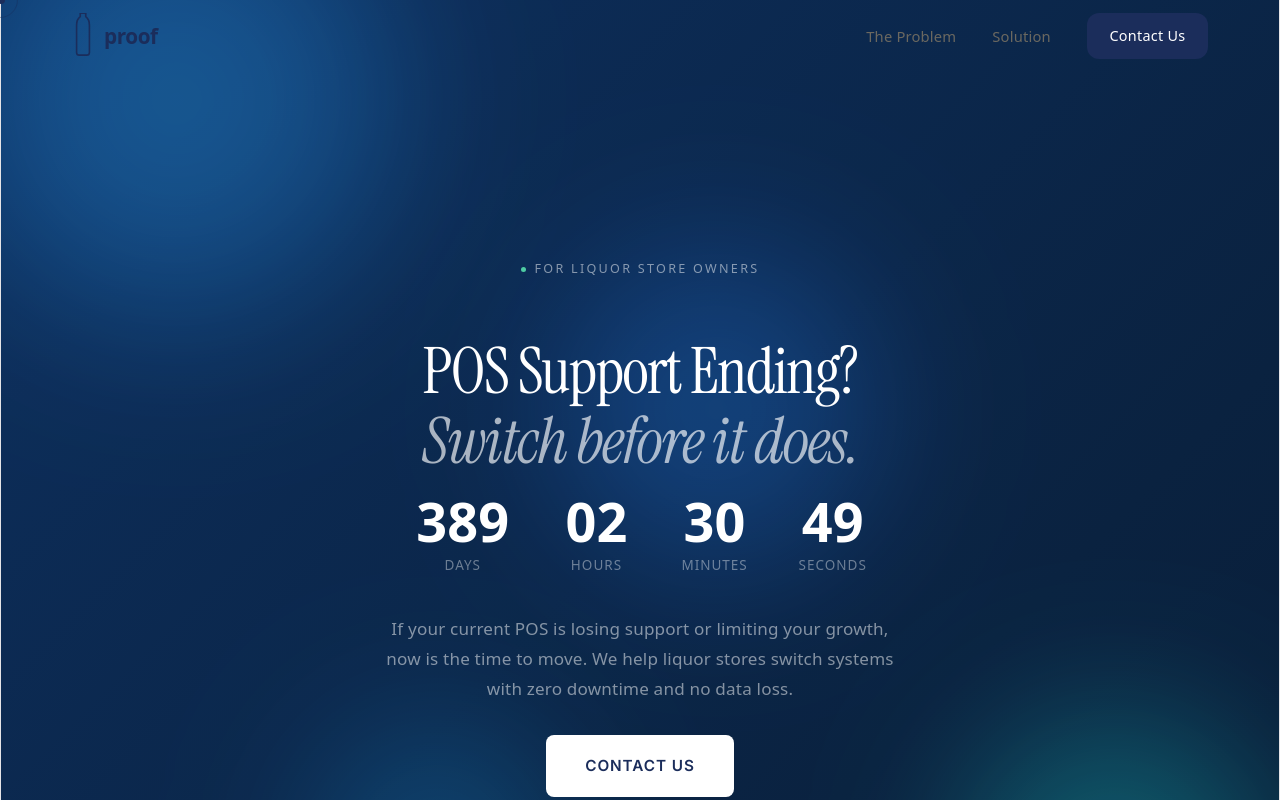
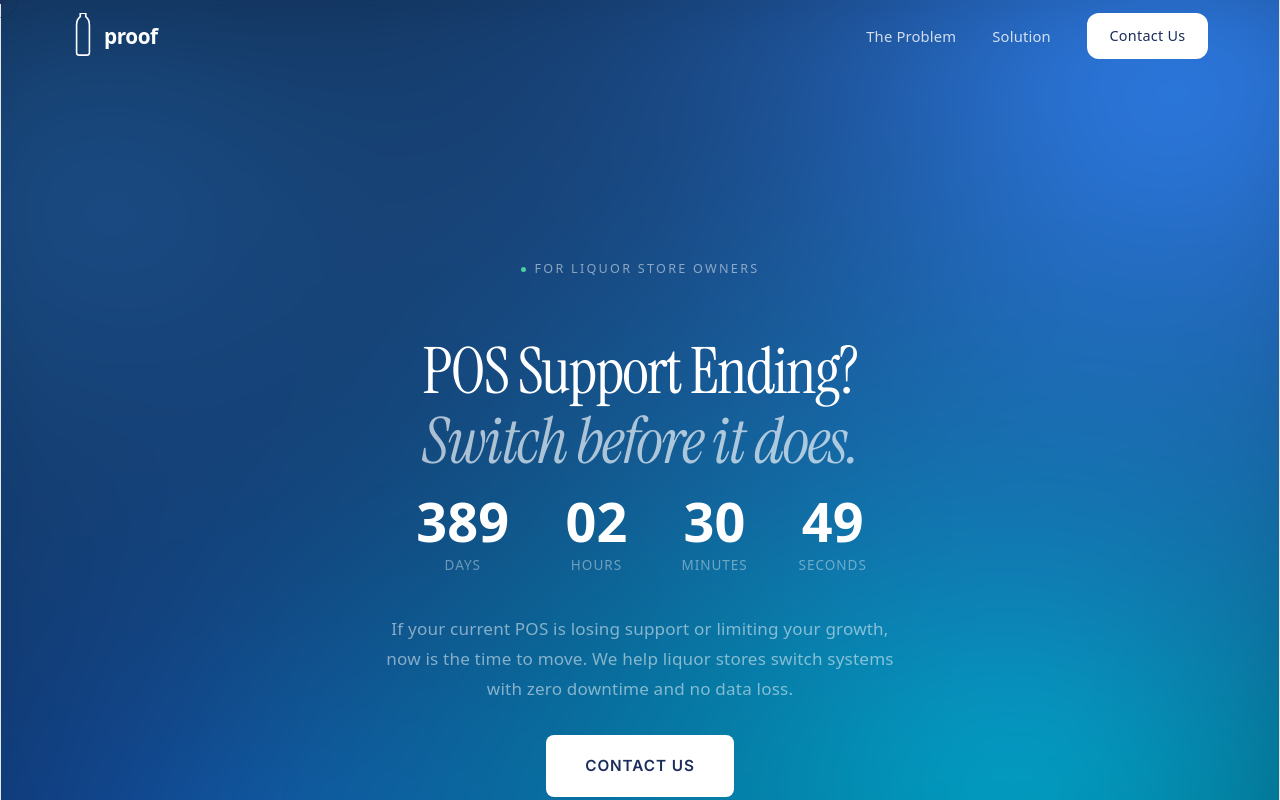
Before and after one commit to Dianna-jupiterpay/getproofPOS, a React (Vite) app in the folder website/: page / in a window 1280 px wide. Shown: the top 800 px of the page. Built offline with nearby package versions, Linux system fonts and the light colour scheme.

Commit message:
changed background

```diff
--- a/website/src/App.jsx
+++ b/website/src/App.jsx
@@ -18,7 +18,6 @@ const BottleSVG = ({ stroke = "#1b2d5b", width = 22 }) => (
     <rect x="17" y="0" width="14" height="2" fill={stroke} rx="1" />
   </svg>
 );
-
 /* ─── REVEAL HOOK ─── */
 function useReveal(threshold = 0.15) {
   const ref = useRef(null);
@@ -44,6 +43,7 @@ function useReveal(threshold = 0.15) {
 /* ─── NAV ─── */
 function Nav() {
   const [stuck, setStuck] = useState(false);
+
   useEffect(() => {
     const handler = () => setStuck(window.scrollY > 60);
     window.addEventListener("scroll", handler);
@@ -53,9 +53,10 @@ function Nav() {
   return (
     <nav className={`nav${stuck ? " nav--stuck" : ""}`}>
       <a href="#" className="nav__logo">
-        <BottleSVG stroke="#1b2d5b" width={22} />
+        <BottleSVG stroke={stuck ? "#1b2d5b" : "#ffffff"} width={22} />
         <span className="nav__logo-text">proof</span>
       </a>
+
       <div className="nav__links">
         <a href="#problem" className="nav__link">The Problem</a>
         <a href="#solution" className="nav__link">Solution</a>
@@ -71,18 +72,26 @@ function Hero({ loaded }) {
     <section className="hero">
 
       {/* Liquid gradient background */}
-      <div style={{ position:"absolute", inset:0, overflow:"hidden" }}>
-        <div style={{
-          position:"absolute", inset:0,
-          background:"linear-gradient(135deg,#061428 0%,#0a2240 25%,#0d3060 50%,#0a2240 75%,#061428 100%)",
-          backgroundSize:"300% 300%",
-          animation:"liquidShift 12s ease infinite",
-        }} />
-        <div style={{ position:"absolute", width:520, height:520, left:-100, top:-150, borderRadius:"50%", background:"radial-gradient(circle,#1a6eb5 0%,#0a3a6e 50%,transparent 70%)", filter:"blur(70px)", opacity:.55, mixBlendMode:"screen", animation:"blob1 14s ease-in-out infinite" }} />
-        <div style={{ position:"absolute", width:440, height:440, right:-80, bottom:-100, borderRadius:"50%", background:"radial-gradient(circle,#0e9a8a 0%,#064f4a 50%,transparent 70%)", filter:"blur(70px)", opacity:.55, mixBlendMode:"screen", animation:"blob2 17s ease-in-out infinite" }} />
-        <div style={{ position:"absolute", width:380, height:380, left:"40%", top:"20%", borderRadius:"50%", background:"radial-gradient(circle,#1451a8 0%,#0a2860 50%,transparent 70%)", filter:"blur(60px)", opacity:.5, mixBlendMode:"screen", animation:"blob3 11s ease-in-out infinite" }} />
-        <div style={{ position:"absolute", width:320, height:320, left:"20%", bottom:-50, borderRadius:"50%", background:"radial-gradient(circle,#0b7bbf 0%,#063a5c 50%,transparent 70%)", filter:"blur(60px)", opacity:.38, mixBlendMode:"screen", animation:"blob2 19s ease-in-out infinite reverse" }} />
-      </div>
+      <div style={{ position: "absolute", inset: 0, overflow: "hidden" }}>
+
+  <div
+    style={{
+      position: "absolute",
+      inset: 0,
+background: `
+  radial-gradient(at 15% 25%, #1b4f8a 0%, transparent 50%),
+  radial-gradient(at 85% 15%, #2f80ed 0%, transparent 50%),
+  radial-gradient(at 75% 75%, #00a8cc 0%, transparent 55%),
+  radial-gradient(at 25% 85%, #1451a8 0%, transparent 55%),
+  radial-gradient(at 50% 50%, #091a33 0%, #050d1a 100%)
+`,
+      filter: "blur(60px)",
+      transform: "scale(1.2)",
+      animation: "meshMove 25s ease-in-out infinite alternate",
+    }}
+  />
+
+</div>
 
       {/* Content */}
       <div className={`hero__content${loaded ? " hero__content--loaded" : ""}`}>
--- a/website/src/style.css
+++ b/website/src/style.css
@@ -202,8 +202,26 @@ em { font-style: italic; }
   align-items: center;
   justify-content: space-between;
   transition: background 0.5s, box-shadow 0.5s;
+
+  background: transparent;
+}
+/* Default (on hero) = light/inverted */
+.nav__logo-text {
+  color: rgba(255, 255, 255, 0.9);
 }
 
+.nav__link {
+  color: rgba(255, 255, 255, 0.7);
+}
+
+.nav__link:hover {
+  color: #ffffff;
+}
+
+.nav__cta {
+  background: rgba(255, 255, 255, 0.9);
+  color: var(--navy);
+}
 .nav--stuck {
   background: rgba(247, 245, 240, 0.92);
   backdrop-filter: blur(16px);
@@ -270,6 +288,23 @@ em { font-style: italic; }
   max-width: 680px;
   margin: 0 auto;
   padding: 8rem 2rem 4rem;
+}
+/* ─── NAV (DEFAULT = HERO / NOT STUCK) ─── */
+.nav:not(.nav--stuck) .nav__logo-text {
+  color: #ffffff;
+}
+
+.nav:not(.nav--stuck) .nav__link {
+  color: rgba(255, 255, 255, 0.8);
+}
+
+.nav:not(.nav--stuck) .nav__link:hover {
+  color: #ffffff;
+}
+
+.nav:not(.nav--stuck) .nav__cta {
+  background: #ffffff;
+  color: var(--navy);
 }
 
 .hero__eyebrow {
```
Also changed, not shown: website/src/App.css (+21 -27 lines), 1 other file (tests, documents, lock files or other folders).
